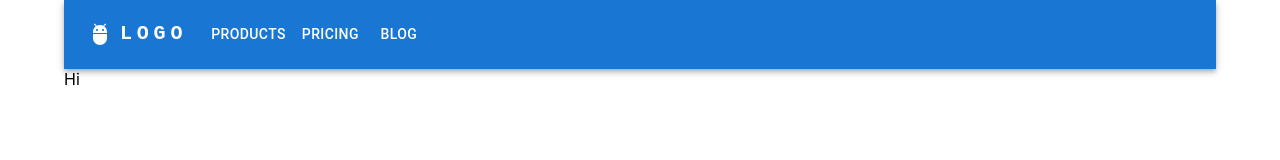
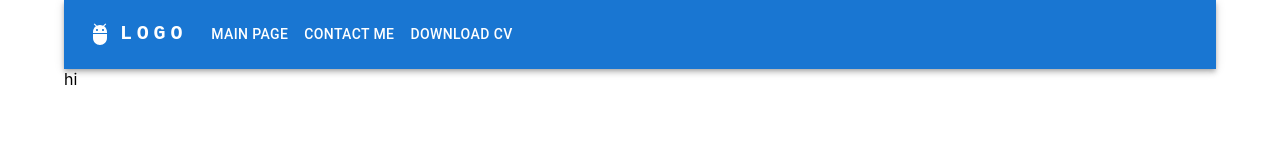
Before and after one commit to ErnestasRa/Portfolio-Page---React-TypeScript-NodeJS-MUI, a React (Create React App) app: page / in a window 1280 px wide. Shown: the top 160 px of the page. Built offline with nearby package versions, Linux system fonts and the light colour scheme.

Commit message:
feat: created reusable get and post functions

```diff
--- a/src/App.tsx
+++ b/src/App.tsx
@@ -1,13 +1,15 @@
 import * as React from 'react';
 import { BrowserRouter, Routes, Route } from 'react-router-dom';
+import MainContext from 'context/main-context';
 import MainPage from './pages/main-page';
 
 const App: React.FC = () => (
-  <BrowserRouter>
-    <Routes>
-      <Route path="/" element={<MainPage />} />
-    </Routes>
-  </BrowserRouter>
+  <MainContext.Provider value={undefined}>
+    <BrowserRouter>
+      <Routes>
+        <Route path="/" element={<MainPage />} />
+      </Routes>
+    </BrowserRouter>
+  </MainContext.Provider>
   );
-
 export default App;
--- a/src/components/form-controls/app-bar.tsx
+++ b/src/components/form-controls/app-bar.tsx
@@ -13,7 +13,7 @@ import {
   MenuItem,
 } from '@mui/material';
 
-const pages = ['Products', 'Pricing', 'Blog'];
+const pages = ['Main Page', 'Contact me', 'Download CV'];
 
 const ResponsiveAppBar: React.FC = () => {
   const [anchorElNav, setAnchorElNav] = React.useState<null | HTMLElement>(null);
--- /dev/null
+++ b/src/context/main-context.tsx
@@ -0,0 +1,5 @@
+import { createContext } from 'react';
+
+const MainContext = createContext(undefined);
+
+export default MainContext;
--- a/src/index.tsx
+++ b/src/index.tsx
@@ -1,7 +1,7 @@
+import App from 'App';
 import React from 'react';
 import ReactDOM from 'react-dom/client';
 import './index.css';
-import App from './App';
 
 const root = ReactDOM.createRoot(
   document.getElementById('root') as HTMLElement,
--- a/src/pages/main-page.tsx
+++ b/src/pages/main-page.tsx
@@ -8,7 +8,7 @@ import ResponsiveAppBar from '../components/form-controls/app-bar';
 const MainPage: React.FC = () => (
   <Container>
     <ResponsiveAppBar />
-    <Box>Hi</Box>
+    <Box>hi</Box>
   </Container>
 );
 
```
Also changed, not shown: src/functions/http.tsx (added, +27 -0 lines).
